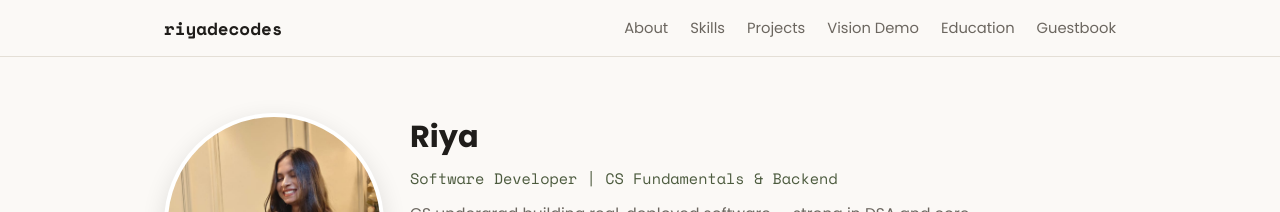
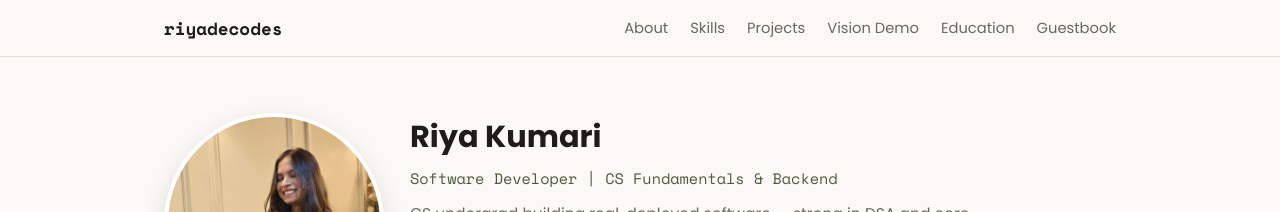
Before and after one commit to riya5005/AIPortfolio, a React (Vite) app in the folder riya-portfolio/frontend/: page / in a window 1280 px wide. Shown: the top 212 px of the page. Built offline with nearby package versions, Linux system fonts and the light colour scheme; no server answers.

Commit message:
Update name from 'Riya' to 'Riya Kumari'

```diff
--- a/riya-portfolio/frontend/src/components/Hero.jsx
+++ b/riya-portfolio/frontend/src/components/Hero.jsx
@@ -12,7 +12,7 @@ function Hero() {
           }}
         />
         <div className="hero-text">
-         <h1>Riya</h1>
+         <h1>Riya Kumari</h1>
 
 <p className="role">Software Developer | CS Fundamentals &amp; Backend</p>
 
```
